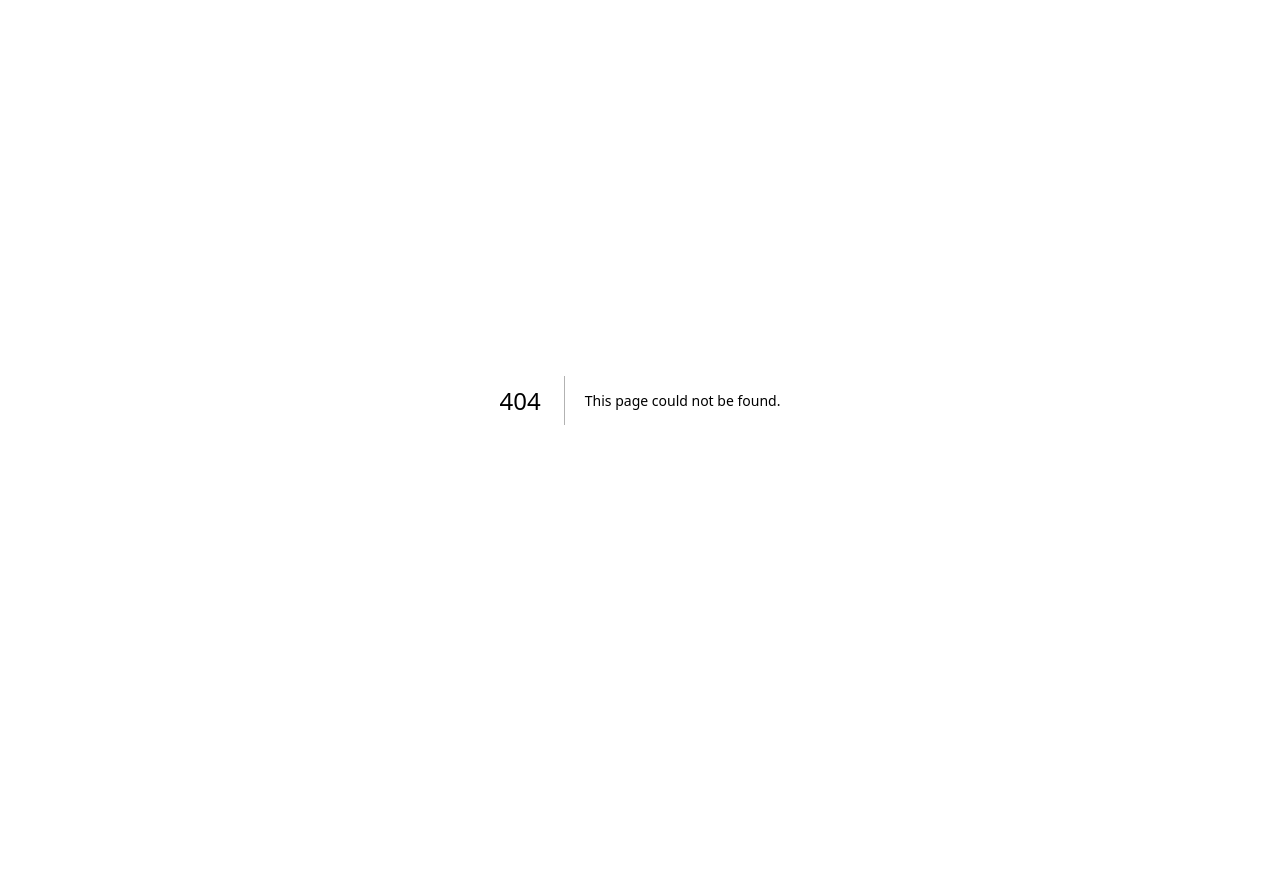
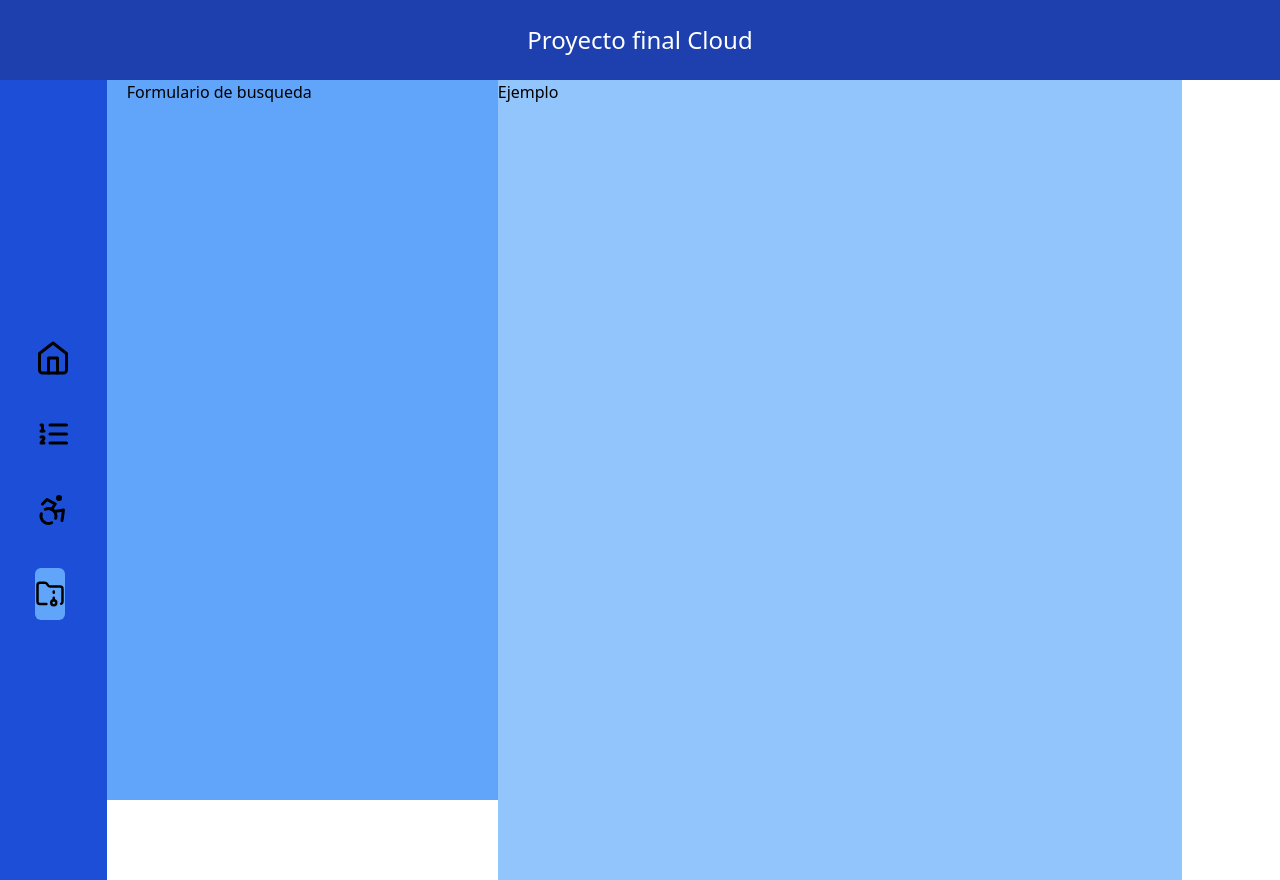
Before and after one commit to Carlos161104/FrontFinal, a Next.js app: page /dashboard/guides in a window 1280 px wide. Before the commit this address had no page. Before the commit the page ends 800 px from the top, so only its background shows below. Built offline with nearby package versions, Linux system fonts and the light colour scheme.

Commit message:
feat: create guides section

```diff
--- a/app/dashboard/_components/_Sidebar/Sidebar.jsx
+++ b/app/dashboard/_components/_Sidebar/Sidebar.jsx
@@ -2,6 +2,7 @@ import NavItem from "./NavItem";
 import {
   LuAccessibility,
   LuActivity,
+  LuFolderArchive,
   LuHome,
   LuListOrdered,
 } from "react-icons/lu";
@@ -18,6 +19,10 @@ const Sidebar = () => {
         icon={<LuAccessibility className="text-4xl" />}
         path="/dashboard/ejemplo"
       />
+      <NavItem
+        icon={<LuFolderArchive className="text-4xl" />}
+        path="/dashboard/guides"
+      />
     </nav>
   );
 };
--- /dev/null
+++ b/app/dashboard/guides/layout.jsx
@@ -0,0 +1,17 @@
+"use client";
+import React from "react";
+
+const layoutGuides = ({ children }) => {
+
+  return (
+    <div className="flex flex-row h-full">
+      {/* Primer div: 4/12 del espacio */}
+      <div className="w-4/12 h-[90vh] max-h-[90vh] overflow-hidden px-5 overflow-y-auto bg-blue-400">
+        <p>Formulario de busqueda</p>
+      </div>
+      <div className="bg-blue-300 h-full w-7/12">{children}</div>
+    </div>
+  );
+};
+
+export default layoutGuides;
--- /dev/null
+++ b/app/dashboard/guides/page.jsx
@@ -0,0 +1,11 @@
+import React from 'react'
+
+const page = () => {
+  return (
+    <div>
+      Ejemplo
+    </div>
+  )
+}
+
+export default page
```
